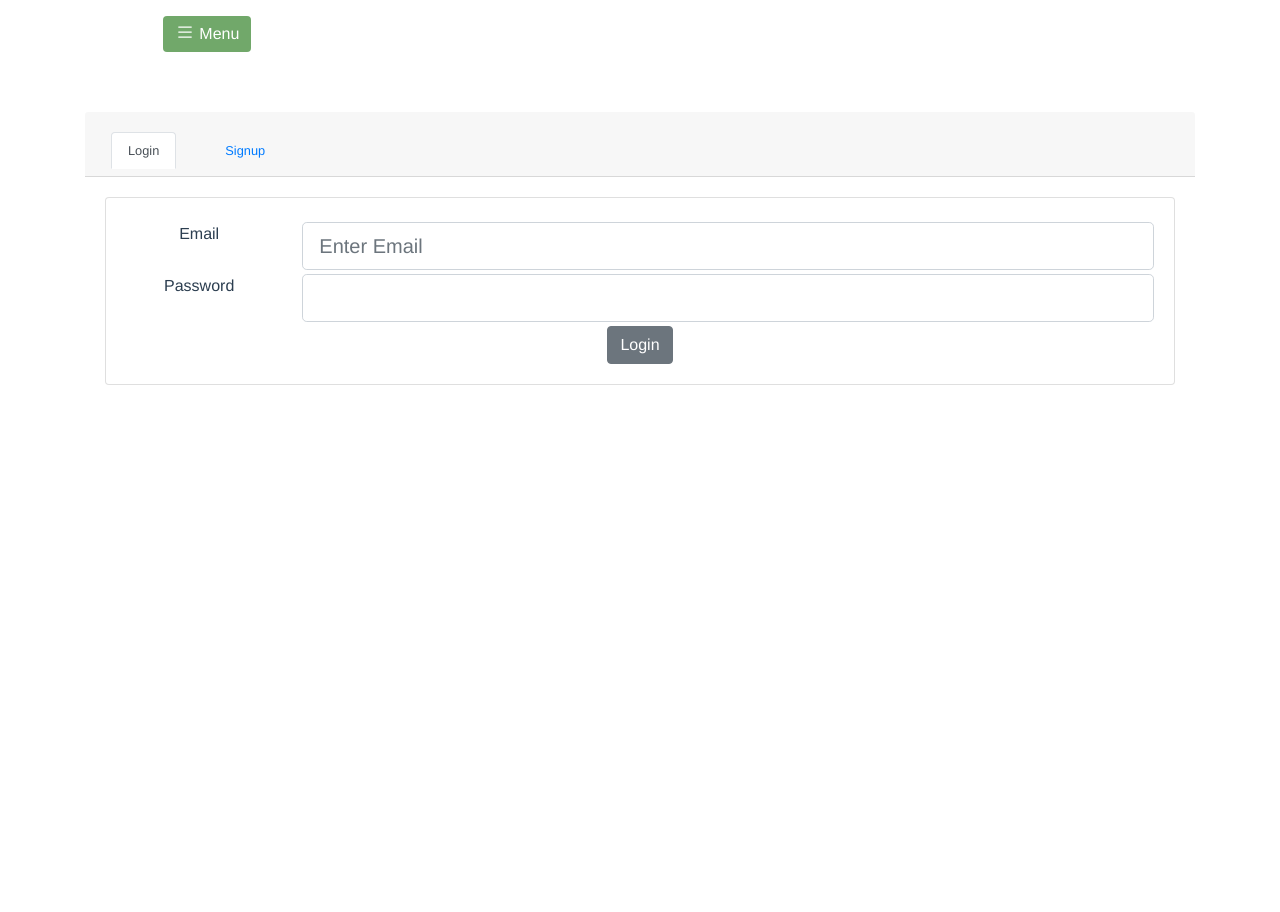
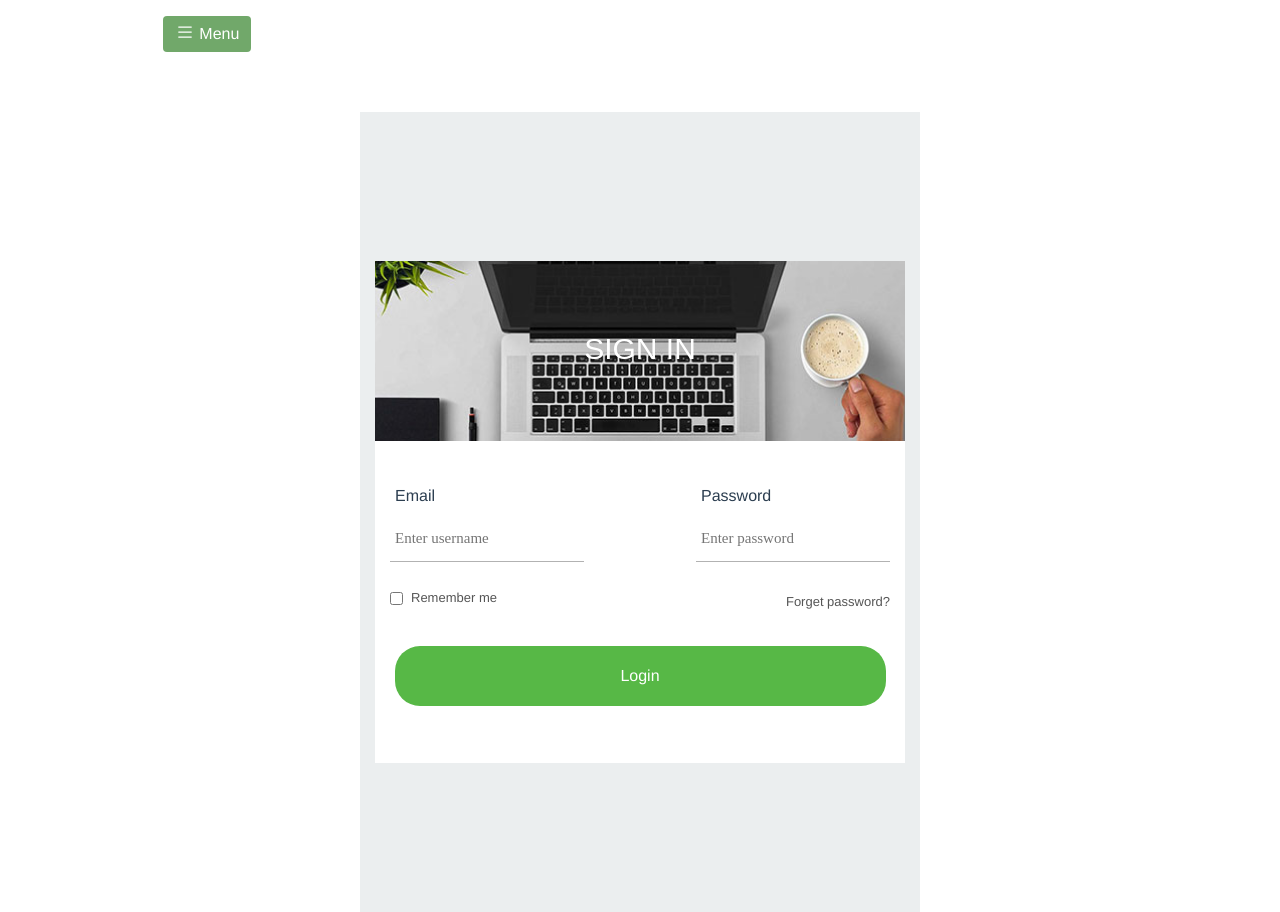
Before and after one commit to teezzan/halqah, a Vue app: page /signin in a window 1280 px wide. Before the commit the page ends 800 px from the top, so only its background shows below. Built offline with nearby package versions, Linux system fonts and the light colour scheme; what vue-audio-better, vue-file-agent, xns-audio-player-simple would draw is missing.

Commit message:
designes the login page

```diff
--- a/src/views/Home.vue
+++ b/src/views/Home.vue
@@ -22,3 +22,10 @@ export default {
   computed: mapGetters(["isLoggedIn", "authStatus"])
 };
 </script>
+
+<style scoped>
+
+  .home{
+    background-color: yellow;
+  }
+</style>
--- a/src/views/Signin.vue
+++ b/src/views/Signin.vue
@@ -1,79 +1,277 @@
 <template>
-  <b-container id="sign">
-    <div v-if="loading" id="loader">
-      <b-spinner style="width: 9rem; height: 9rem;" label="Large Spinner"></b-spinner>
+  <div>
+    <div id="login" v-if="!reglog" class="whole">
+      <div class="container">
+        <div class="container-warp">
+          <div class="textlog">
+            <span class="text-span" @click="showReg">SIGN IN</span>
+          </div>
+          <form action="post" class="log-form">
+            <div class="pref">
+              <label for="mail">Email</label>
+              <input
+                v-model="email"
+                type="email"
+                name="email"
+                class="inp"
+                placeholder="Enter username"
+              />
+            </div>
+
+            <div class="pref">
+              <label for="pass">Password</label>
+              <input
+                v-model="password"
+                type="password"
+                name="password"
+                class="inp"
+                placeholder="Enter password"
+              />
+            </div>
+
+            <div class="retrive">
+              <div class="remember">
+                <label class="no-padding">
+                  <input class="rem" type="checkbox" name="checkbox" value="value" />Remember me
+                </label>
+              </div>
+              <div class="forget">
+                <a href="#">Forget password?</a>
+              </div>
+            </div>
+
+            <div class="button">
+              <button @click="login" class="btn">Login</button>
+            </div>
+          </form>
+        </div>
+      </div>
     </div>
-    <div v-else>
-      <b-tabs small card ref="tabs">
-        <b-tab title="Login">
-          <b-card>
-            <b-row class="my-1">
-              <b-col sm="2">
-                <label for="input-large">Email</label>
-              </b-col>
-              <b-col sm="10">
-                <b-form-input v-model="email" size="lg" placeholder="Enter Email"></b-form-input>
-              </b-col>
-            </b-row>
-            <b-row class="my-1">
-              <b-col sm="2">
-                <label for="input-large">Password</label>
-              </b-col>
-              <b-col sm="10">
-                <b-form-input v-model="password" size="lg" type="password"></b-form-input>
-              </b-col>
-            </b-row>
-            <b-button class="btn btn-primary" @click="login">Login</b-button>
-          </b-card>
-        </b-tab>
 
-        <b-tab title="Signup">
-          <b-card>
-            <!-- <a name="log"> a</a> -->
-            <b-row class="my-1">
-              <b-col sm="2">
-                <label for="input-large">Name</label>
-              </b-col>
-              <b-col sm="10">
-                <b-form-input v-model="name" size="lg" placeholder="Enter Name" type="text"></b-form-input>
-              </b-col>
-            </b-row>
-            <b-row class="my-1">
-              <b-col sm="2">
-                <label for="input-large">Email</label>
-              </b-col>
-              <b-col sm="10">
-                <b-form-input v-model="emailreg" size="lg" placeholder="Enter Email" type="email"></b-form-input>
-              </b-col>
-            </b-row>
-            <b-row class="my-1">
-              <b-col sm="2">
-                <label for="input-large">Password</label>
-              </b-col>
-              <b-col sm="10">
-                <b-form-input v-model="passwordreg" size="lg" type="password"></b-form-input>
-              </b-col>
-            </b-row>
-            <b-row class="my-1">
-              <b-col sm="2">
-                <label for="input-large">Re-enter Password</label>
-              </b-col>
-              <b-col sm="10">
-                <b-form-input v-model="password_confirmation" size="lg" type="password"></b-form-input>
-              </b-col>
-            </b-row>
-            <b-button class="btn btn-primary" @click="register">Register</b-button>
-            <div>{{info}}</div>
-          </b-card>
-        </b-tab>
-      </b-tabs>
+    <div id="register"  v-else class="whole">
+      <div class="container">
+        <div class="container-warp">
+          <div class="textreg">
+            <span class="text-span" @click="showLog()">SIGN UP</span>
+          </div>
+          <form action="post" class="log-form">
+            <div class="pref">
+              <label for="name">Name</label>
+              <input
+                v-model="name"
+                type="text"
+                name="name"
+                class="inp"
+                placeholder="Enter username"
+              />
+            </div>
+
+            <div class="pref">
+              <label for="mail">Email</label>
+              <input
+                v-model="emailreg"
+                type="email"
+                name="email"
+                class="inp"
+                placeholder="Enter email"
+              />
+            </div>
+
+            <div class="pref">
+              <label for="pass">Password</label>
+              <input
+                v-model="passwordreg"
+                type="password"
+                name="password"
+                class="inp"
+                placeholder="Enter password"
+              />
+            </div>
+
+            <div class="pref">
+              <label for="pass">Re-enter Password</label>
+              <input
+                v-model="password_confirmation"
+                type="password"
+                name="password"
+                class="inp"
+                placeholder="Re-enter password"
+              />
+            </div>
+
+            <div class="button">
+              <button @click="register" class="btn">Signin</button>
+            </div>
+          </form>
+        </div>
+      </div>
     </div>
-  </b-container>
+  </div>
 </template>
 
 <style scoped>
-#sign {
-  background-color: darkgray;
+*,
+*:after,
+*:before {
+  box-sizing: border-box;
+}
+
+.whole {
+  width: 100%;
+  margin: 0 auto;
+}
+
+a {
+  text-decoration: none;
+  color: #555555;
+}
+
+.container {
+  display: flex;
+  flex-direction: column;
+  align-items: center;
+  padding: 15px;
+  justify-content: center;
+  min-height: 100vh;
+  background: #ebeeef;
+  max-width: 560px;
+  margin: 0 auto;
+}
+
+.container-warp {
+  position: relative;
+  border-radius: 10px;
+  overflow: -moz-hidden-unscrollable;
+}
+.textlog {
+  background-image: url(../assets/lap.jpg);
+  width: 100%;
+  height: 100%;
+  background-repeat: no-repeat;
+  background-size: cover;
+  background-position: center;
+  padding: 70px 15px 74px 15px;
+  display: flex;
+  flex-wrap: wrap;
+  flex-direction: column;
+  align-items: center;
+}
+
+.textreg {
+  background-image: url(../assets/face.jpg);
+  width: 100%;
+  height: 100%;
+  background-repeat: no-repeat;
+  background-size: cover;
+  background-position: center;
+  padding: 70px 15px 74px 15px;
+  display: flex;
+  flex-wrap: wrap;
+  flex-direction: column;
+  align-items: center;
+}
+/*.text::before{
+    content: "";
+    display: block;
+    position: absolute;
+    z-index: -1;
+    width: 100%;
+    height: 100%;
+    top: 0;
+    left: 0;
+    background-color: rgba(75, 110, 128, 0.7);
+}*/
+
+.text-span {
+  font-family: sans-serif;
+  font-size: 30px;
+  color: #fff;
+  text-transform: uppercase;
+  line-height: 1.2;
+  text-align: center;
+  font-weight: 400;
+  cursor: pointer;
+}
+
+.log-form {
+  width: 100%;
+  padding: 43px 15px 57px 15px;
+  display: flex;
+  flex-wrap: wrap;
+  justify-content: space-between;
+  background: white;
+}
+label {
+  display: block;
+  padding-left: 5px;
+}
+label.no-padding {
+  padding: 0;
+}
+.rem {
+  margin-right: 8px;
+}
+
+.pref {
+  border-bottom: 1px solid #b2b2b2;
+  margin-bottom: 26px;
+}
+
+.retrive {
+  display: flex;
+  justify-content: space-between;
+  align-items: center;
+  width: 100%;
+  padding-bottom: 30px;
+  color: #555555;
+}
+.remember,
+.forget {
+  font-size: 13px;
+}
+
+[type="checkbox"] {
+  vertical-align: middle;
+}
+
+input {
+  border: none;
+  outline: none;
+}
+
+input.inp {
+  height: 45px;
+}
+.inp {
+  font-family: Poppins-Regular;
+  font-size: 15px;
+  color: #555555;
+  line-height: 1.2;
+  display: block;
+  width: 100%;
+  background: transparent;
+  padding: 0 5px;
+}
+
+.button {
+  text-align: center;
+  width: 100%;
+}
+button.btn {
+  padding: 18px 60px;
+  border-radius: 25px;
+  border: none;
+  background-color: #57b846;
+  color: white;
+}
+
+@media screen and (min-width: 550px) {
+  .btn {
+    width: 491px;
+  }
+}
+label{
+  text-align: left;
 }
 </style>
 
@@ -90,9 +288,19 @@ export default {
       info: "",
       btn_en: true,
       loading: false,
+      reglog: false
     };
   },
   methods: {
+    showReg: function() {
+      this.reglog= true
+      console.log("hsjkhajhsbjk")
+    },
+    showLog: function() {
+
+      this.reglog= false
+
+    },
     register: function() {
       const data = {
         name: this.name,
@@ -100,7 +308,7 @@ export default {
         password: this.passwordreg
       };
       if (this.passwordreg == this.password_confirmation) {
-        this.loading=true;
+        this.loading = true;
         this.$store
           .dispatch("register", data)
           .then(() => {
@@ -110,14 +318,16 @@ export default {
             this.emailreg = "";
             this.name = "";
             // this.$router.push("/");
-            this.loading=false;
+            this.loading = false;
           })
-          .catch(err => {console.log(err);
-          this.loading=false;});
+          .catch(err => {
+            console.log(err);
+            this.loading = false;
+          });
       }
     },
     login: function() {
-      this.loading=true;
+      this.loading = true;
       const email = this.email;
       const password = this.password;
       this.$store
@@ -130,8 +340,8 @@ export default {
         })
         .catch(err => {
           console.log(err);
-          this.loading=false;
-           alert("Wrong Username or Password");
+          this.loading = false;
+          alert("Wrong Username or Password");
         });
     }
   },
@@ -146,8 +356,3 @@ export default {
   }
 };
 </script>
-<style scoped>
-#sign {
-  background-color: white;
-}
-</style>
```
Also changed, not shown: src/assets/face.jpg (added), src/assets/lap.jpg (added).
